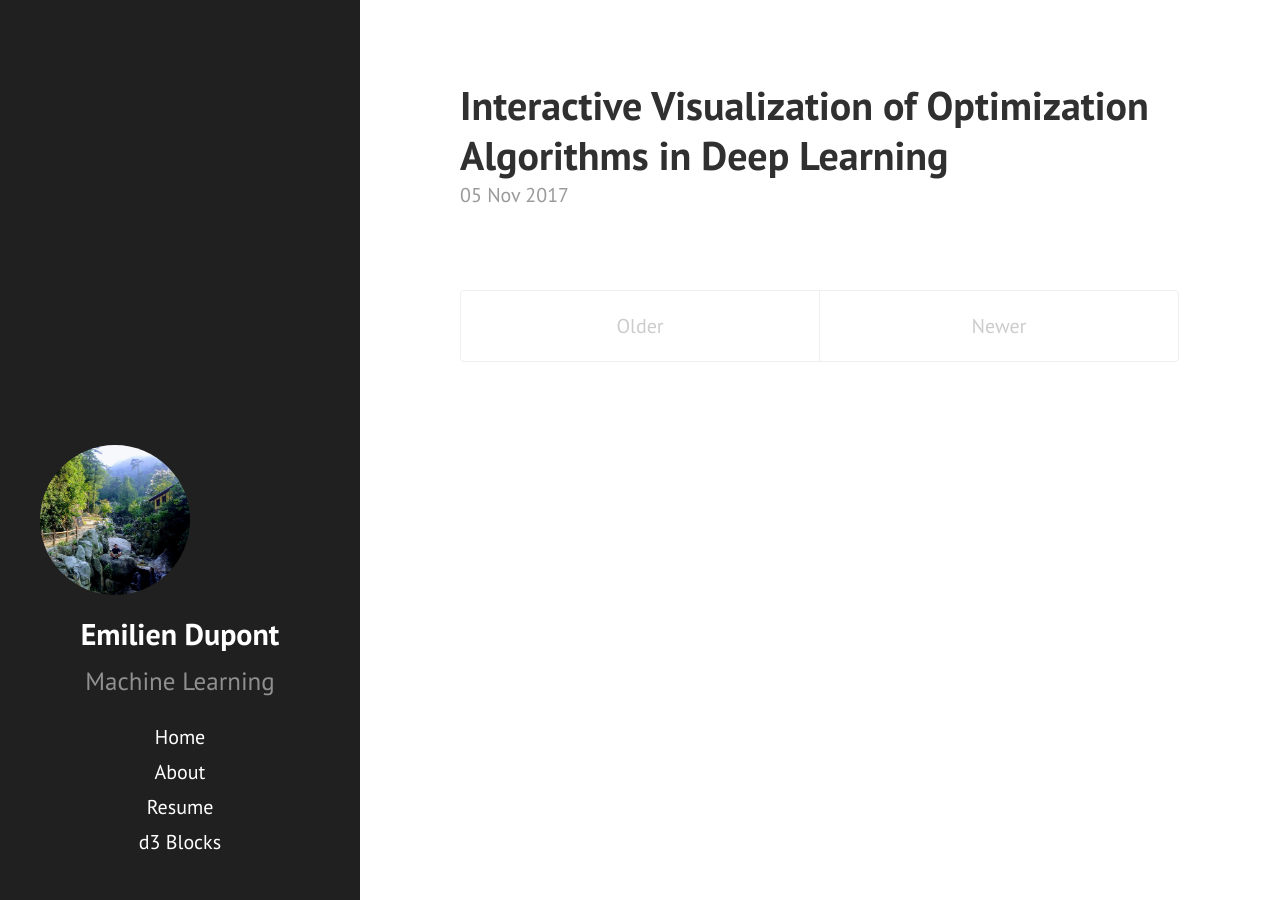
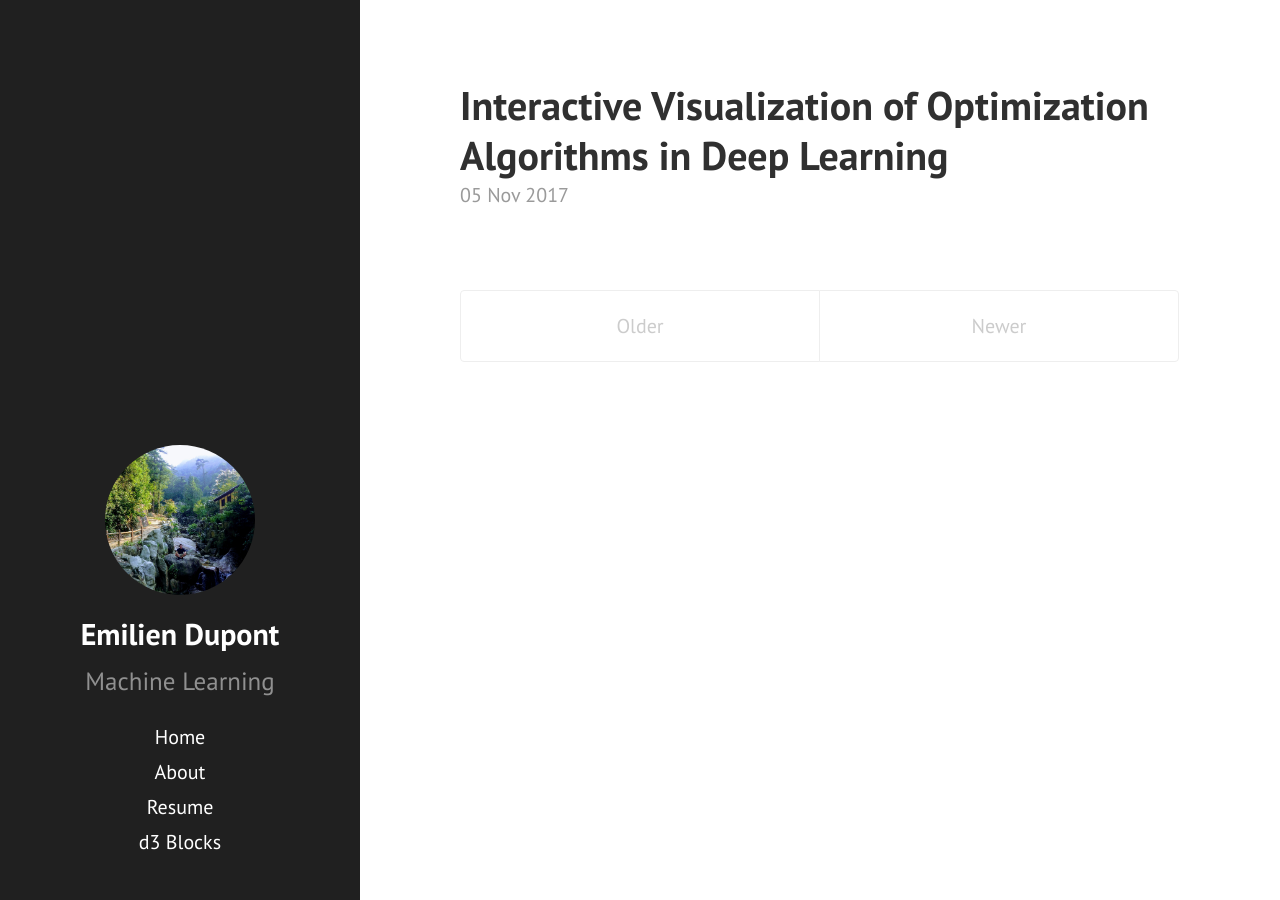
Before and after one commit to EmilienDupont/emiliendupont.github.io, a Jekyll site: the page built from index.html, in a window 1280 px wide. Built offline with Jekyll 4.4.1, drawn with Linux system fonts in a browser that asks for light colours; the list of posts is cut into pages by our own code.

Commit message:
image update

```diff
--- a/_includes/sidebar.html
+++ b/_includes/sidebar.html
@@ -1,7 +1,7 @@
 <div class="sidebar">
   <div class="container sidebar-sticky">
     <!-- Comment to remove picture -->
-    <img src="{{ site.url }}/imgs/profile.jpg" style="align:center; width:150px; height:150px; border-radius: 50%;">
+    <img src="{{ site.url }}/imgs/profile.jpg" style="align:center; width:150px; height:150px; margin: 0 auto; border-radius: 50%;">
     <div class="sidebar-about">
       <h2> <!-- This was originally h1, but made font smaller with h2 -->
         <a href="{{ site.url }}">
```
